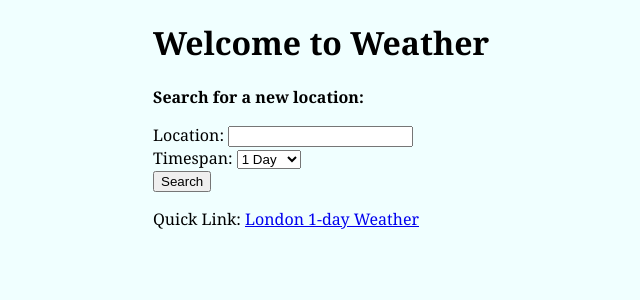
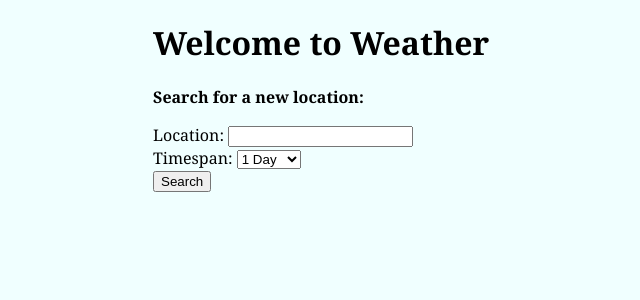
Before and after one commit to beatadunne/weather_app, a Flask app: page / in a window 1280 px wide. Shown: the top 300 px of the page, without its empty margins (87-727 px from the left). Run offline with Flask 3, Linux system fonts and the light colour scheme.

Commit message:
fix: remove redundant functionality

```diff
--- a/app.py
+++ b/app.py
@@ -18,20 +18,6 @@ def weather_app():
     else:
         return render_template(
             "index.html")
-
-
-@app.route("/london-1-day", methods=["GET", "POST"])
-def london_daily():
-    weather_dict = get_locations_weather(ONE_DAY, "328328")  # key328328
-    context_dict = get_context_dict("London")
-    return render_template(
-        "daily_weather.html",
-        current_location="London",
-        todays_date=context_dict.get("date"),
-        max_temp=weather_dict.get("MaxTemp"),
-        min_temp=weather_dict.get("MinTemp"),
-        summary=weather_dict.get("Summary"),
-    )
 
 
 @app.route("/daily", methods=["GET", "POST"])
--- a/templates/index.html
+++ b/templates/index.html
@@ -21,7 +21,6 @@
                 <input type="submit" value="Search">
             </div>
         </form>
-        <p>Quick Link: <a href="{{ url_for('london_daily') }}"><u>London 1-day Weather</u></a></p>
     </div>
     </body>
 </html>
```
